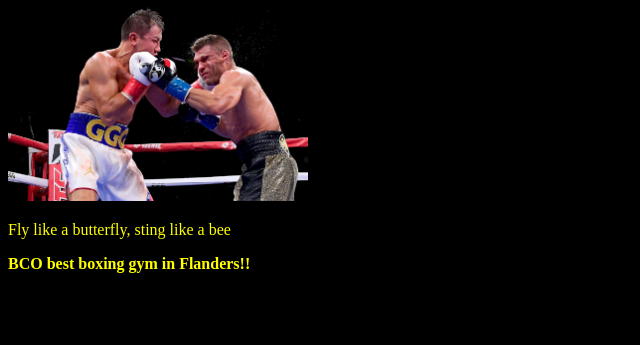
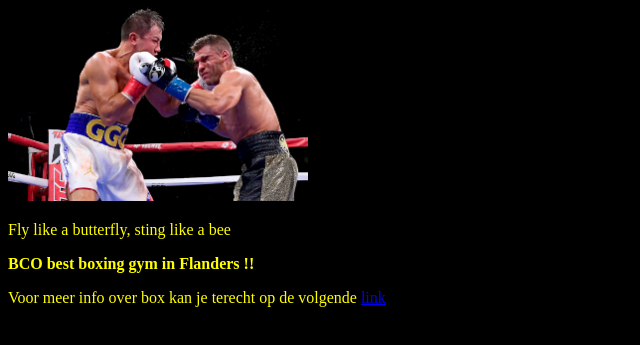
Before and after one commit to TanaTanaTana3/TanaTanaTana3.gethub.io, a plain HTML site: page index.html in a window 1280 px wide. Shown: the part 79-424 px from the top of the page, without its empty margins (0-640 px from the left). Drawn offline with Linux system fonts and the light colour scheme.

Commit message:
updated index.html

```diff
--- a/index.html
+++ b/index.html
@@ -11,6 +11,8 @@
     <img src="boxing.jpg" alt="" width="300" height="200">
     <p> Fly like a butterfly, sting like a bee
     </p>
-    <p> <strong>BCO best boxing gym in Flanders!!</strong> </p>
+    <p> <strong>BCO best boxing gym in Flanders !! </strong></p>
+    <p> Voor meer info over box kan je terecht op de volgende <a href="https://en.wikipedia.org/wiki/Boxing">link</a></p>
+
 </body>
 </html>
```
